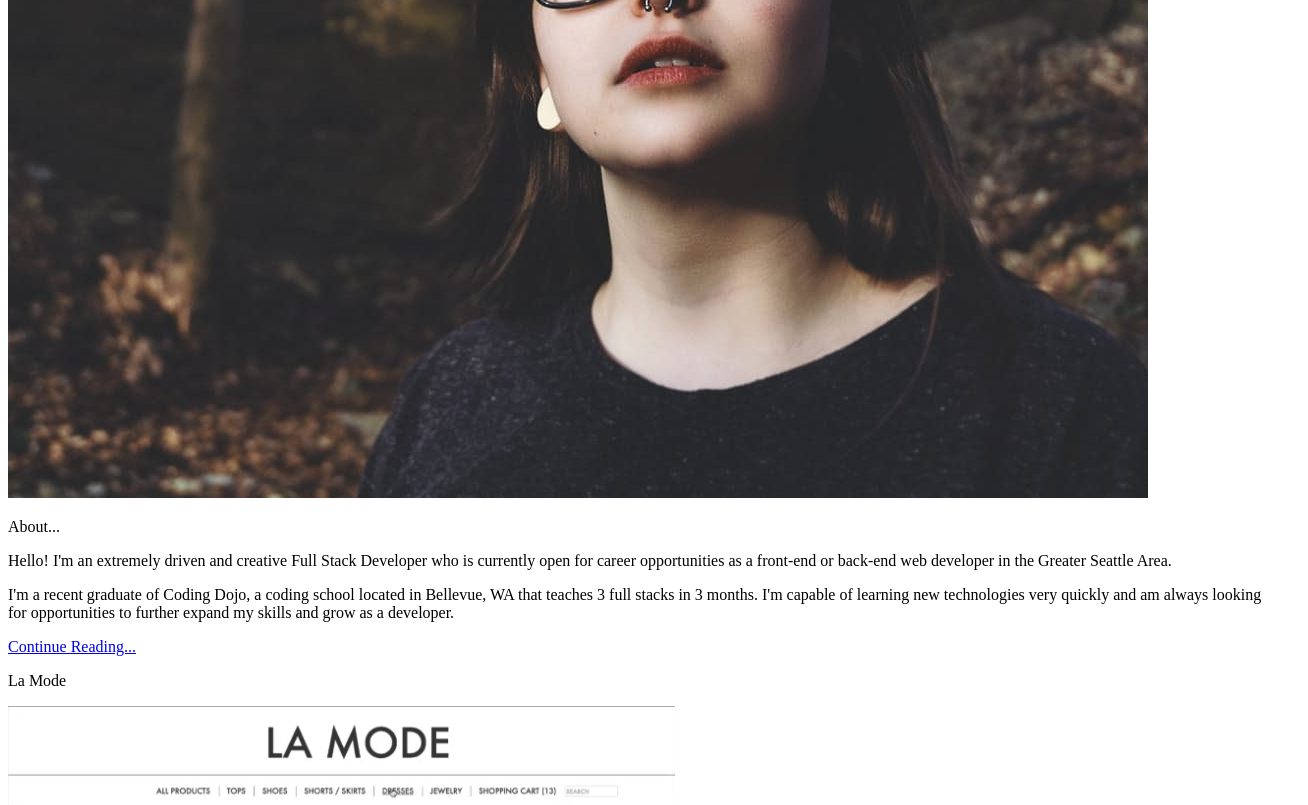
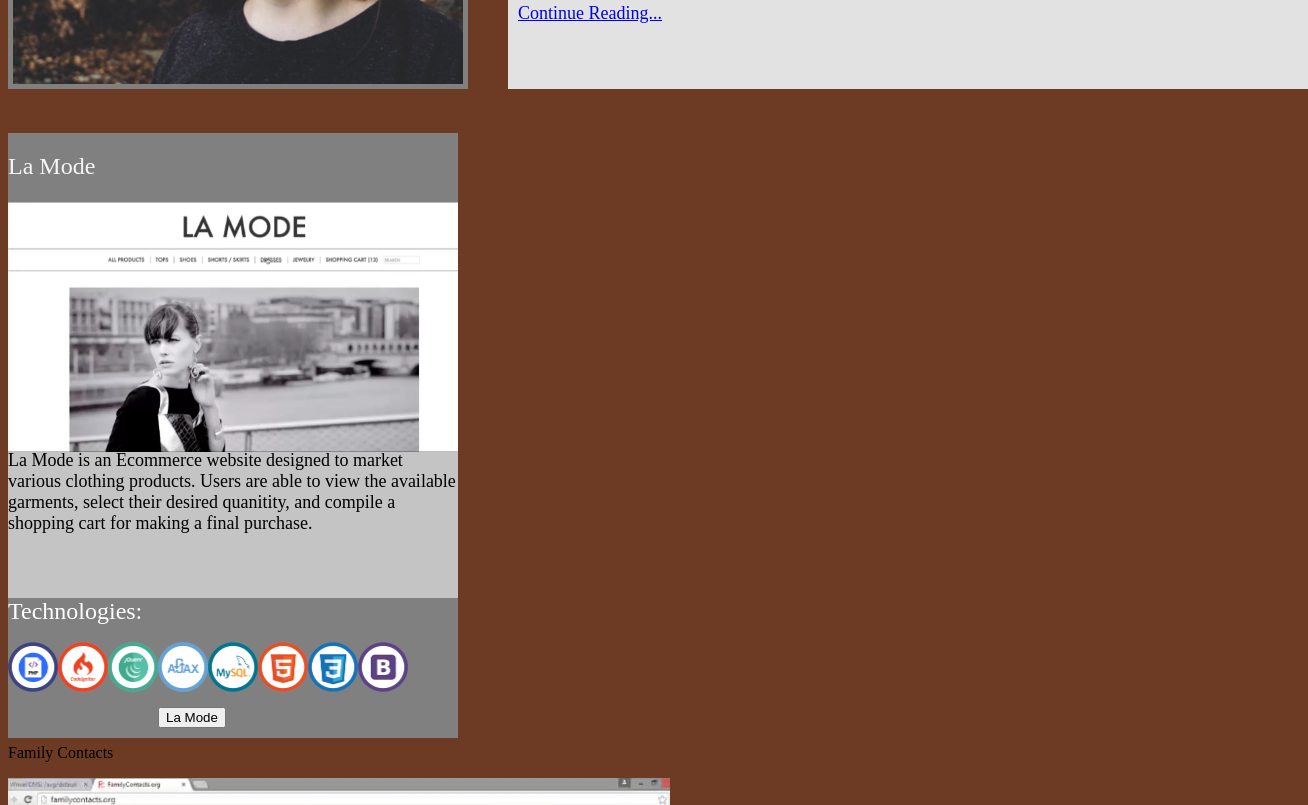
Before and after one commit to cmarr31/coding_dojo, a plain HTML site: page master_of_shadows_challenge/index.html in a window 1280 px wide. Shown: the part 373-1178 px from the top of the page, 1308 px wide, since content can reach past the window. Drawn offline with Linux system fonts and the light colour scheme.

Commit message:
Formatted half of the assignment in CSS file. Should have committed far more often.

```diff
--- a/master_of_shadows_challenge/index.html
+++ b/master_of_shadows_challenge/index.html
@@ -10,25 +10,27 @@
 				<h1>Jayne Doe</h1>
 				<h3>Master of shadows and the Internet!</h3>
 			</div>
-			<img src="portfolio_images/photo_of_me.jpg">
-			<div id="about">
-				<p>About...</p>
-				<p>Hello! I'm an extremely driven and creative Full Stack Developer who is currently open for career opportunities as a front-end or back-end web developer in the Greater Seattle Area.</p>
+			<img id="jayne" src="portfolio_images/photo_of_me.jpg">
+			<div class="about">
+				<p id="top_of_box">About...</p>
+				<p class="bio">Hello! I'm an extremely driven and creative Full Stack Developer who is currently open for career opportunities as a front-end or back-end web developer in the Greater Seattle Area.</p>
 
-				<p>
+				<p class="bio">
 					I'm a recent graduate of Coding Dojo, a coding school located in Bellevue, WA that teaches 3 full stacks in 3 months. I'm capable of learning new technologies very quickly and am always looking for opportunities to further expand my skills and grow as a developer.
 				</p>
 
-				<a href="wikipedia.com">Continue Reading...</a>
+				<a class="bio" href="wikipedia.com">Continue Reading...</a>
 			</div>
 			<div class="la_mode">
-				<p>La Mode</p>
-				<img src="portfolio_images/lamode.png">
-				<p>
+				<p id="mode_title">La Mode</p>
+				<img id="lady" src="portfolio_images/lamode.png">
+				<p id="commerce">
 					La Mode is an Ecommerce website designed to market various clothing products. Users are able to view the available garments, select their desired quanitity, and compile a shopping cart for making a final purchase.
 				</p>
-				<p>Technologies:</p>
-				<img src="portfolio_images/php.png"><img src="portfolio_images/codeigniter.png"><img src="portfolio_images/jQuery.png"><img src="portfolio_images/ajax.png"><img src="portfolio_images/mysql.png"><img src="portfolio_images/HTML.png"><img src="portfolio_images/CSS.png"><img src="portfolio_images/bootstrap.png">
+				<p class="tech">Technologies:</p>
+					<div class="images">
+						<img src="portfolio_images/php.png"><img src="portfolio_images/codeigniter.png"><img src="portfolio_images/jQuery.png"><img src="portfolio_images/ajax.png"><img src="portfolio_images/mysql.png"><img src="portfolio_images/HTML.png"><img src="portfolio_images/CSS.png"><img src="portfolio_images/bootstrap.png">
+					</div>
 				<button type="button">La Mode</button>
 			</div>
 			<div class="family_contacts">
@@ -37,8 +39,10 @@
 				<p>
 					Family Contacts is a free application for managing, sharing, and visualizing your family relationships for both extended and immediate family. As an essential feature of the project, your log-in information determines who you can see and reveals how people are related to you.
 				</p>
-				<p>Technologies:</p>
-				<img src="portfolio_images/JavaScript.png"><img src="portfolio_images/mongodb.png"><img src="portfolio_images/expressjs.png"><img src="portfolio_images/angular.png"><img src="portfolio_images/nodejs.png"><img src="portfolio_images/HTML.png"><img src="portfolio_images/CSS.png"><img src="portfolio_images/socket.png">
+				<p class="tech">Technologies:</p>
+					<div class="images">
+						<img src="portfolio_images/JavaScript.png"><img src="portfolio_images/mongodb.png"><img src="portfolio_images/expressjs.png"><img src="portfolio_images/angular.png"><img src="portfolio_images/nodejs.png"><img src="portfolio_images/HTML.png"><img src="portfolio_images/CSS.png"><img src="portfolio_images/socket.png">
+					</div>
 				<button type="button">Family Contacts</button>
 			</div>
 			<div class="five_eleven">
@@ -47,7 +51,7 @@
 				<p>
 					Five Eleven is a data visualization project built on the Python software stack. The application transforms th developer job-hunt into a more visual, user friendly experience. Based on location, technology, popularity, and other vast data sets, users may easily visualize the varying sizes and concentrations of the junior developer job market across the nation.
 				</p>
-				<p>Technologies:</p>
+				<p class="tech">Technologies:</p>
 				<img src="portfolio_images/python.png"><img src="portfolio_images/django.png"><img src="portfolio_images/d3.png"><img src="portfolio_images/angular.png"><img src="portfolio_images/sqlite.png"><img src="portfolio_images/HTML.png"><img src="portfolio_images/CSS.png"><img src="portfolio_images/JavaScript.png"><img src="portfolio_images/materialize.png">
 				<button type="button">fiveEleven</button>
 			</div>
--- a/master_of_shadows_challenge/style.css
+++ b/master_of_shadows_challenge/style.css
@@ -0,0 +1,130 @@
+body {
+	background-color: #6d3b23;
+}
+
+#top_of_page {
+	background-color: #e2e2e2;
+	color: black;
+	margin-top: -15px;
+	margin-left: -15px;
+	margin-right: -15px;
+}
+
+#top_of_page h1{
+	display: inline-block;
+	padding-left: 25px
+}
+
+#top_of_page h3{
+	display: inline-block;
+	margin-left: 900px
+}
+
+#jayne {
+	height: 300px;
+	margin-top: 20px;
+	display: block;
+	border: solid gray;
+	border-width: 5px;
+	width: 450px;
+}
+
+.about {
+	background-color: #e2e2e2;
+	margin-left: 500px;
+	display: block;
+	margin-top: -300px;
+	margin-right: 400px;
+	width: 800px;
+	height: 300px;
+}
+
+.about #top_of_box {
+	font-size: 25px;
+	background-color: grey;
+	padding-top: 10px;
+	padding-bottom: 10px;
+	margin-top: -7px;
+	color: whitesmoke;
+	padding-left: 5px;
+	width: 795px;
+}
+
+.about .bio {
+  padding-left: 10px;
+	margin-right: 10px;
+	font-size: large;
+}
+
+.la_mode {
+  margin-top: 50px;
+}
+
+.la_mode #mode_title {
+	font-size: x-large;
+	background-color: gray;
+	width: 450px;
+	padding-top: 20px;
+	color: whitesmoke;
+}
+
+.la_mode #lady {
+	width: 450px;
+	margin-top: -55px;
+	height: 250px;
+}
+
+.la_mode #commerce {
+	background-color: #c4c4c4;
+	height: 150px;
+	font-size: large;
+	width: 450px;
+  display: block;
+}
+
+.la_mode .tech {
+	background-color: gray;
+	width: 450px;
+	margin-top: -20px;
+	height: 0px;
+	font-size: x-large;
+	color: white;
+	padding-bottom: 140px;
+	display: block;
+}
+
+.la_mode p {
+	background-color: gray;
+	width: 350px;
+	margin-top: -6px;
+	height: 80px;
+}
+
+.la_mode .images {
+	height: 150px;
+	margin-top: -120px;
+}
+
+.la_mode img {
+	height: 50px;
+	width: 50px;
+	padding-top: 00px;
+}
+
+.la_mode button {
+	margin-left: 150px;
+	margin-top: -85px;
+	display: block;
+}
+
+.family_contacts {
+
+}
+
+.five_eleven {
+
+}
+
+.bottom {
+
+}
```
